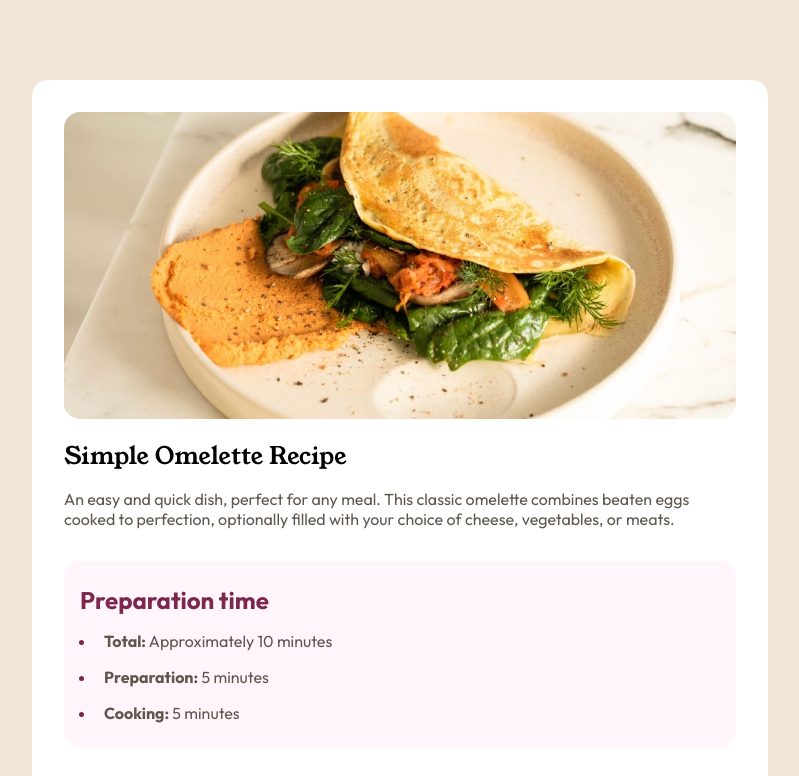
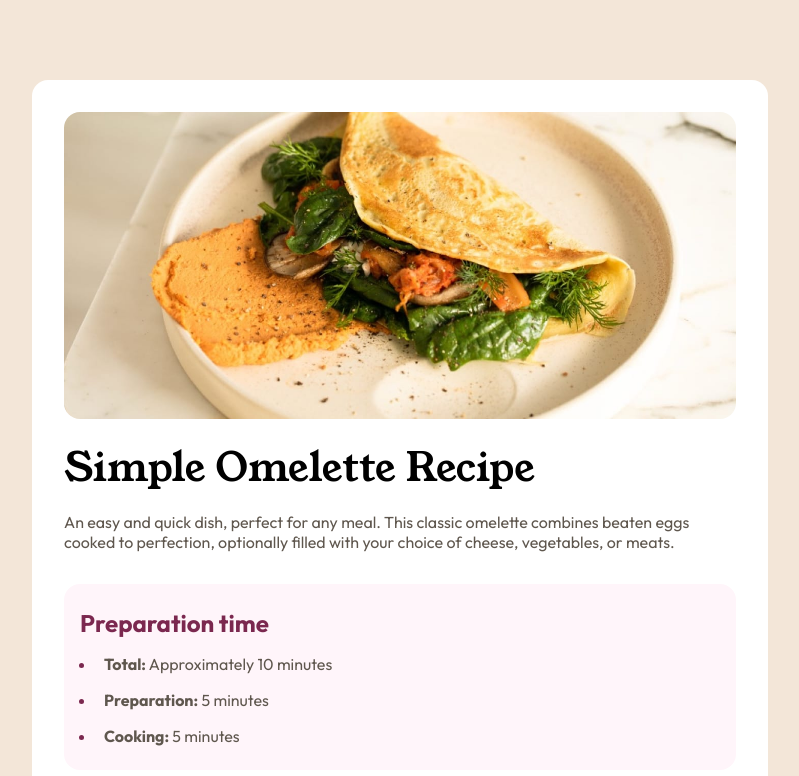
Before and after one commit to cvalencia1991/recipe-app-menu, a plain HTML site: page index.html in a window 1280 px wide. Shown: the top 776 px of the page, without its empty margins (240-1039 px from the left). Drawn offline with Linux system fonts and the light colour scheme.

Commit message:
Fix AriaLabel and test margin for body

```diff
--- a/css/style.css
+++ b/css/style.css
@@ -30,12 +30,13 @@
     }
 
     body{
-      /*font-size: 100%;*/
-      font-size: clamp(.5rem, 0.7rem + 1vw, 1rem);
+      font-size: 100%;
       background-color:var(--color-stone-100);
+      margin-bottom:8rem;
     }
 
     .recipe{
+      min-height: 100vh;
       position: absolute;
       top:10%;
       left:50%;
@@ -45,6 +46,7 @@
       width:80%;
       max-width: 46rem;
       border-radius: 1rem;
+      margin-bottom: 2rem;
     }
 
     .recipe__figure{
@@ -65,7 +67,7 @@
 
     .recipe__header--1{
       font-weight:400;
-      font-size: clamp(1rem, 1.5rem, 4rem);
+      font-size: clamp(1rem, 1rem + 5vw, 2.5rem);
     }
 
     .recipe__header--2{
--- a/index.html
+++ b/index.html
@@ -13,7 +13,7 @@
         <figure class="recipe__figure">
           <img src="./assets/images/image-omelette.jpeg" alt="image omelette" class="recipe__figure--image" />
           <figcaption>
-            <div role="header" class="recipe__header">
+            <div class="recipe__header">
               <h1 class="recipe__header--1">Simple Omelette Recipe</h1>
               <p class="recipe__introduction">
               An easy and quick dish, perfect for any meal. This classic omelette combines beaten eggs cooked
```
